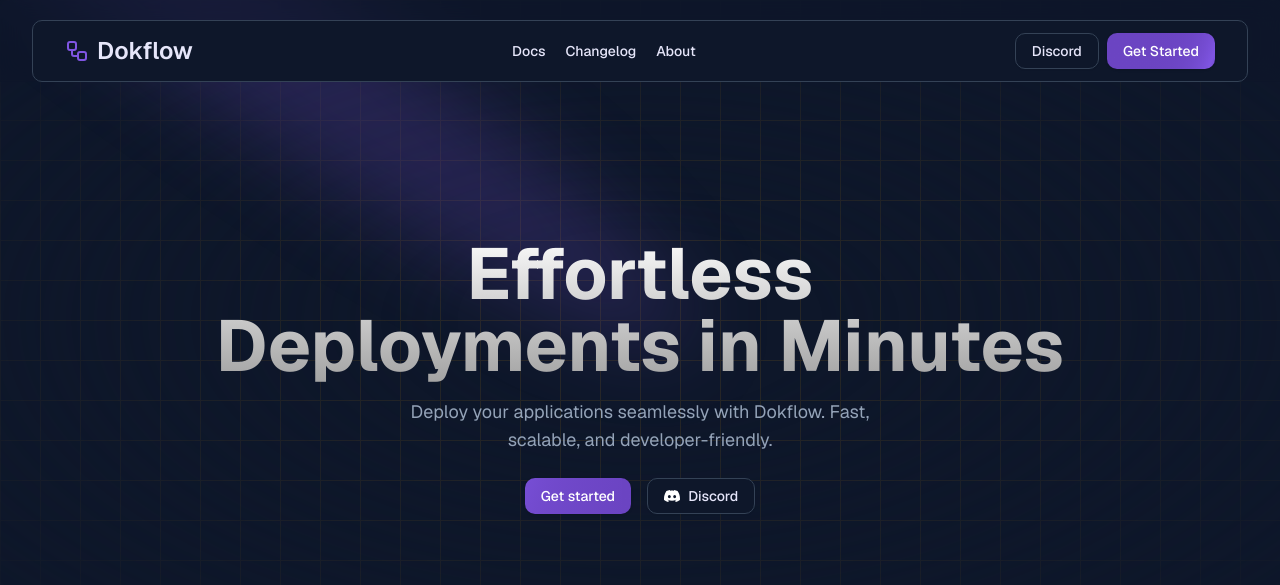
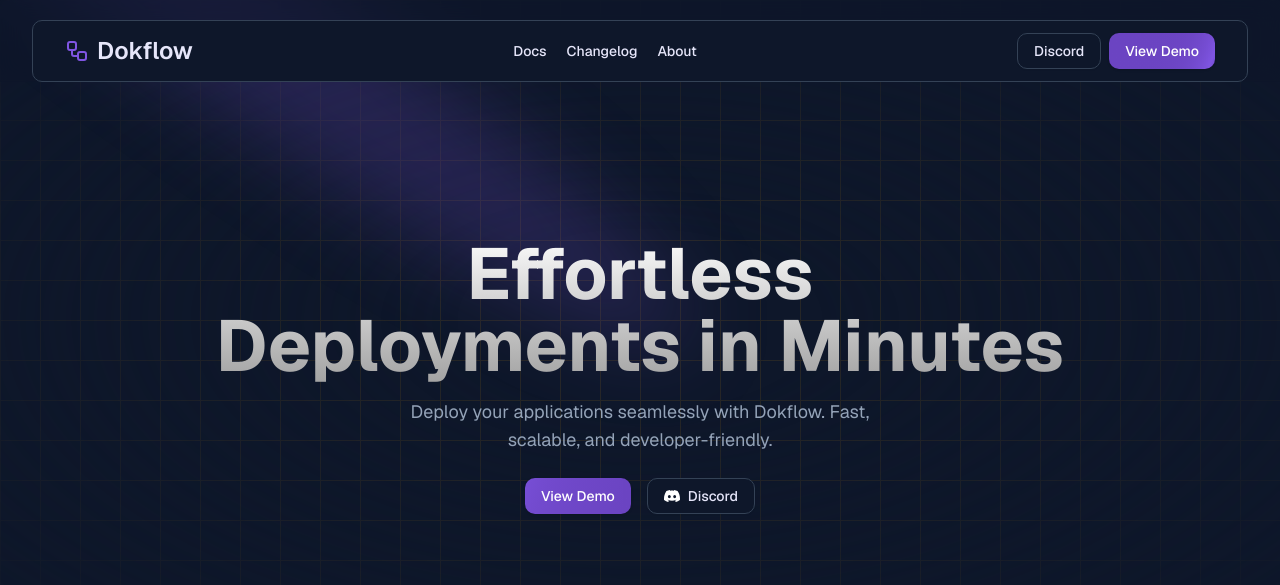
Before and after one commit to contentql/dflow-website, a Next.js app: page / in a window 1280 px wide. Shown: the top 585 px of the page. Built offline with nearby package versions, Linux system fonts and the light colour scheme.

Commit message:
chore: updated to view demo

```diff
--- a/src/components/Navbar.tsx
+++ b/src/components/Navbar.tsx
@@ -76,8 +76,12 @@
             className='hover:bg-card hover:text-foreground'>
             Discord
           </Button>
-          <Button className='animate-shimmer bg-[linear-gradient(110deg,#6B44C2,45%,#7F55E2,55%,#6B44C2)] bg-[length:200%_100%]'>
-            Get Started
+          <Button
+            asChild
+            className='animate-shimmer bg-[linear-gradient(110deg,#6B44C2,45%,#7F55E2,55%,#6B44C2)] bg-[length:200%_100%]'>
+            <Link href={'https://demo.dflow.sh'} target='_blank'>
+              View Demo
+            </Link>
           </Button>
         </div>
 
@@ -110,8 +114,12 @@
             className='w-full'>
             Discord
           </Button>
-          <Button className='w-full animate-shimmer bg-[linear-gradient(110deg,#6B44C2,45%,#7F55E2,55%,#6B44C2)] bg-[length:200%_100%]'>
-            Get Started
+          <Button
+            asChild
+            className='w-full animate-shimmer bg-[linear-gradient(110deg,#6B44C2,45%,#7F55E2,55%,#6B44C2)] bg-[length:200%_100%]'>
+            <Link href={'https://demo.dflow.sh'} target='_blank'>
+              View Demo
+            </Link>
           </Button>
         </div>
       )}
--- a/src/components/home/cta/index.tsx
+++ b/src/components/home/cta/index.tsx
@@ -1,3 +1,5 @@
+import Link from 'next/link'
+
 import { Button } from '@/components/ui/button'
 
 const CtaSection = () => {
@@ -13,8 +15,12 @@
         Effortless, fast, and reliable deployments for modern applications. Get
         started today and streamline your development workflow.
       </p>
-      <Button className='animate-shimmer bg-[linear-gradient(110deg,#6B44C2,45%,#7F55E2,55%,#6B44C2)] bg-[length:200%_100%]'>
-        Get started
+      <Button
+        asChild
+        className='animate-shimmer bg-[linear-gradient(110deg,#6B44C2,45%,#7F55E2,55%,#6B44C2)] bg-[length:200%_100%]'>
+        <Link href={'https://demo.dflow.sh'} target='_blank'>
+          View Demo
+        </Link>
       </Button>
     </div>
   )
--- a/src/components/home/hero/index.tsx
+++ b/src/components/home/hero/index.tsx
@@ -1,5 +1,6 @@
 'use client'
 
+import Link from 'next/link'
 import { useRouter } from 'next/navigation'
 import React from 'react'
 
@@ -10,7 +11,7 @@
 export function HeroSection() {
   const router = useRouter()
   return (
-    <div className='bg-grid-white/[0.02] relative mx-auto flex h-[32rem] sm:h-[40rem] max-w-7xl flex-col items-center justify-center overflow-hidden rounded-md antialiased px-4 md:px-6 lg:px-8'>
+    <div className='bg-grid-white/[0.02] relative mx-auto flex h-[32rem] max-w-7xl flex-col items-center justify-center overflow-hidden rounded-md px-4 antialiased sm:h-[40rem] md:px-6 lg:px-8'>
       <Spotlight
         className='-top-40 left-0 sm:-top-20 sm:left-40 md:left-60'
         fill='#7F55E2'
@@ -24,7 +25,7 @@
       />
       <div className='pointer-events-none absolute inset-0 flex items-center justify-center bg-background [mask-image:radial-gradient(ellipse_at_center,transparent_20%,black)]'></div>
 
-      <div className='relative z-10 mx-auto w-full text-center pt-20 sm:pt-28'>
+      <div className='relative z-10 mx-auto w-full pt-20 text-center sm:pt-28'>
         <h1 className='bg-opacity-50 bg-gradient-to-b from-neutral-50 to-neutral-400 bg-clip-text text-3xl font-bold text-transparent sm:text-5xl md:text-7xl'>
           Effortless <br /> Deployments in Minutes
         </h1>
@@ -33,21 +34,25 @@
           developer-friendly.
         </p>
         <div>
-          <div className='mt-6 flex items-center gap-4 justify-center'>
-            <Button className='animate-shimmer bg-[linear-gradient(110deg,#6B44C2,45%,#7F55E2,55%,#6B44C2)] bg-[length:200%_100%]'>
-              Get started
+          <div className='mt-6 flex items-center justify-center gap-4'>
+            <Button
+              asChild
+              className='animate-shimmer bg-[linear-gradient(110deg,#6B44C2,45%,#7F55E2,55%,#6B44C2)] bg-[length:200%_100%]'>
+              <Link href={'https://demo.dflow.sh'} target='_blank'>
+                View Demo
+              </Link>
             </Button>
             <Button
               onClick={() => router.push('https://discord.gg/gKFjGQQQ')}
               variant='outline'
-              className='hover:bg-card hover:text-foreground flex items-center gap-2'>
+              className='flex items-center gap-2 hover:bg-card hover:text-foreground'>
               <svg
                 role='img'
                 className='h-6 w-6 fill-white'
                 viewBox='0 0 24 24'
                 xmlns='http://www.w3.org/2000/svg'>
                 <path d='M20.317 4.3698a19.7913 19.7913 0 00-4.8851-1.5152.0741.0741 0 00-.0785.0371c-.211.3753-.4447.8648-.6083 1.2495-1.8447-.2762-3.68-.2762-5.4868 0-.1636-.3933-.4058-.8742-.6177-1.2495a.077.077 0 00-.0785-.037 19.7363 19.7363 0 00-4.8852 1.515.0699.0699 0 00-.0321.0277C.5334 9.0458-.319 13.5799.0992 18.0578a.0824.0824 0 00.0312.0561c2.0528 1.5076 4.0413 2.4228 5.9929 3.0294a.0777.0777 0 00.0842-.0276c.4616-.6304.8731-1.2952 1.226-1.9942a.076.076 0 00-.0416-.1057c-.6528-.2476-1.2743-.5495-1.8722-.8923a.077.077 0 01-.0076-.1277c.1258-.0943.2517-.1923.3718-.2914a.0743.0743 0 01.0776-.0105c3.9278 1.7933 8.18 1.7933 12.0614 0a.0739.0739 0 01.0785.0095c.1202.099.246.1981.3728.2924a.077.077 0 01-.0066.1276 12.2986 12.2986 0 01-1.873.8914.0766.0766 0 00-.0407.1067c.3604.698.7719 1.3628 1.225 1.9932a.076.076 0 00.0842.0286c1.961-.6067 3.9495-1.5219 6.0023-3.0294a.077.077 0 00.0313-.0552c.5004-5.177-.8382-9.6739-3.5485-13.6604a.061.061 0 00-.0312-.0286zM8.02 15.3312c-1.1825 0-2.1569-1.0857-2.1569-2.419 0-1.3332.9555-2.4189 2.157-2.4189 1.2108 0 2.1757 1.0952 2.1568 2.419 0 1.3332-.9555 2.4189-2.1569 2.4189zm7.9748 0c-1.1825 0-2.1569-1.0857-2.1569-2.419 0-1.3332.9554-2.4189 2.1569-2.4189 1.2108 0 2.1757 1.0952 2.1568 2.419 0 1.3332-.946 2.4189-2.1568 2.4189Z'></path>
-                </svg>
+              </svg>
               Discord
             </Button>
           </div>
```
